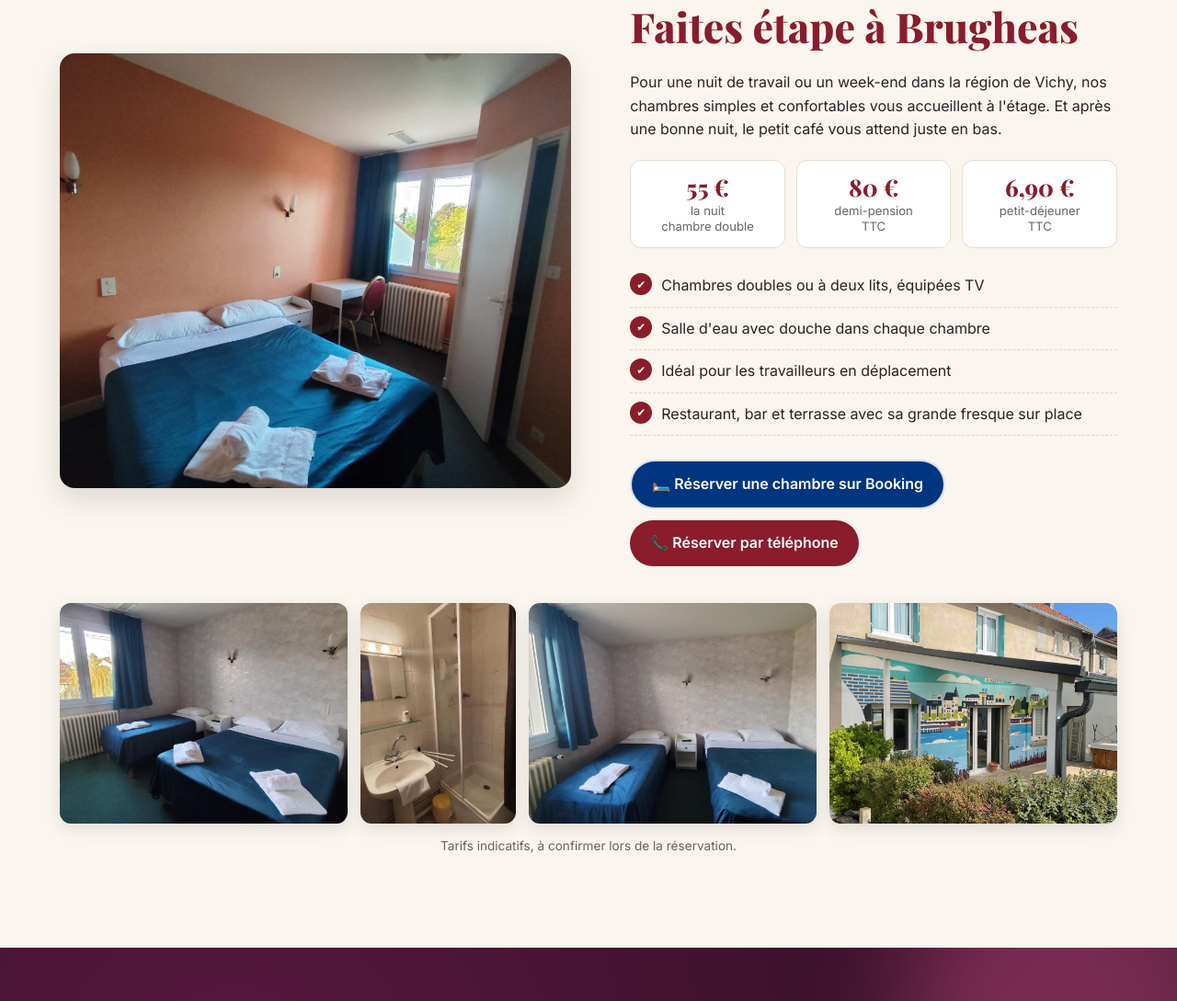
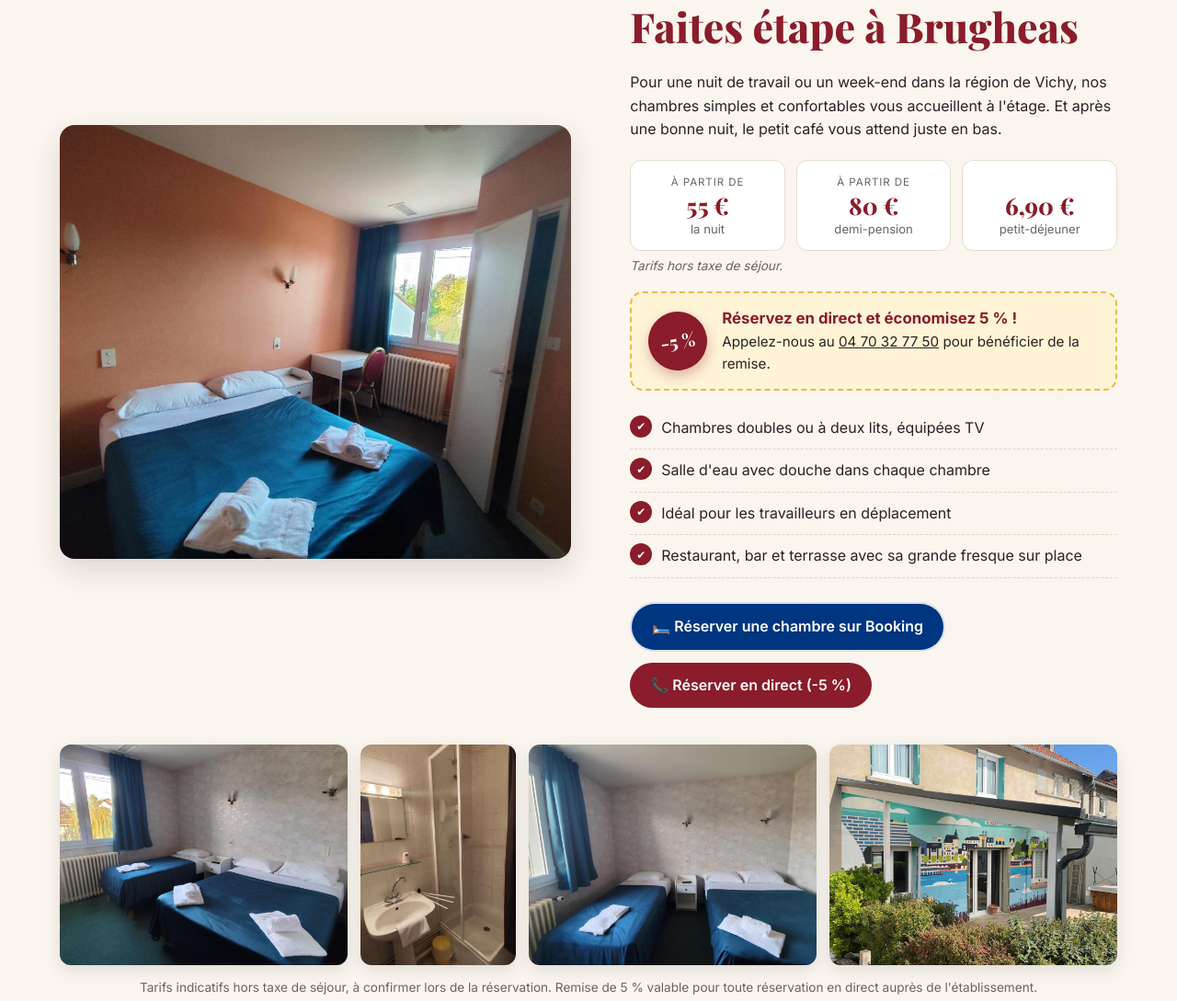
Before and after one commit to hervelombardo693-creator/oree-du-bois, a plain HTML site: page index.html in a window 1280 px wide. Shown: the part 4956-6045 px from the top of the page at 92% size. Drawn offline with nearby package versions, Linux system fonts and the light colour scheme; a web font is replaced by a local one.

Commit message:
Hôtel : tarifs « à partir de », hors taxe de séjour, -5 % en réservation directe
Co-Authored-By: Claude Opus 5.5 <noreply@anthropic.com>

```diff
--- a/index.html
+++ b/index.html
@@ -122,6 +122,12 @@
   .rates div{background:#fff;border:1px solid #e6dccf;border-radius:12px;padding:14px 10px;text-align:center}
   .rates strong{display:block;font-family:"Playfair Display",serif;font-size:1.6rem;color:var(--bordeaux);line-height:1.1}
   .rates span{font-size:.82rem;color:var(--gris);line-height:1.3;display:block;margin-top:4px}
+  .rates small{display:block;font-size:.72rem;text-transform:uppercase;letter-spacing:.08em;color:var(--gris);margin-bottom:2px}
+  .rates-tax{font-size:.85rem;color:var(--gris);margin:6px 0 0;font-style:italic}
+  .direct{display:flex;align-items:center;gap:16px;background:#fff4d6;border:2px dashed var(--or);border-radius:14px;padding:14px 18px;margin:16px 0 4px}
+  .direct-badge{flex:none;width:64px;height:64px;border-radius:50%;background:var(--bordeaux);color:#fff;display:grid;place-items:center;font-family:"Playfair Display",serif;font-weight:800;font-size:1.25rem;transform:rotate(-8deg);box-shadow:0 6px 14px rgba(138,28,43,.3)}
+  .direct p{margin:0;font-size:.95rem}
+  .direct strong{color:var(--bordeaux);font-size:1.05rem}
   .rates-note{font-size:.85rem;color:var(--gris);text-align:center;margin:14px 0 0}
   .gallery{display:grid;grid-template-columns:1.3fr .7fr 1.3fr 1.3fr;gap:14px;margin-top:40px}
   .gallery img{width:100%;height:240px;object-fit:cover;border-radius:12px;box-shadow:0 6px 18px rgba(0,0,0,.1)}
@@ -383,9 +389,14 @@
       <h2>Faites étape à Brugheas</h2>
       <p>Pour une nuit de travail ou un week-end dans la région de Vichy, nos chambres simples et confortables vous accueillent à l'étage. Et après une bonne nuit, le petit café vous attend juste en bas.</p>
       <div class="rates">
-        <div><strong>55 €</strong><span>la nuit<br>chambre double</span></div>
-        <div><strong>80 €</strong><span>demi-pension<br>TTC</span></div>
-        <div><strong>6,90 €</strong><span>petit-déjeuner<br>TTC</span></div>
+        <div><small>à partir de</small><strong>55 €</strong><span>la nuit</span></div>
+        <div><small>à partir de</small><strong>80 €</strong><span>demi-pension</span></div>
+        <div><small>&nbsp;</small><strong>6,90 €</strong><span>petit-déjeuner</span></div>
+      </div>
+      <p class="rates-tax">Tarifs hors taxe de séjour.</p>
+      <div class="direct">
+        <span class="direct-badge">-5 %</span>
+        <p><strong>Réservez en direct et économisez 5&nbsp;%&nbsp;!</strong><br>Appelez-nous au <a href="tel:+33470327750">04 70 32 77 50</a> pour bénéficier de la remise.</p>
       </div>
       <ul class="list">
         <li>Chambres doubles ou à deux lits, équipées TV</li>
@@ -395,7 +406,7 @@
       </ul>
       <div style="display:flex;gap:12px;flex-wrap:wrap">
         <a href="https://www.booking.com/hotel/fr/a-l-39-oree-du-bois.fr.html" class="btn btn-booking" target="_blank" rel="noopener">🛏️ Réserver une chambre sur Booking</a>
-        <a href="tel:+33470327750" class="btn btn-red">📞 Réserver par téléphone</a>
+        <a href="tel:+33470327750" class="btn btn-red">📞 Réserver en direct (-5 %)</a>
       </div>
     </div>
   </div>
@@ -406,7 +417,7 @@
       <img src="images/chambre-twin-2.jpg" alt="Chambre à deux lits avec serviettes posées" loading="lazy" class="zoomable">
       <img src="images/terrasse.jpg" alt="La terrasse arrière avec sa grande fresque colorée de Vichy" loading="lazy" class="zoomable">
     </div>
-    <p class="rates-note">Tarifs indicatifs, à confirmer lors de la réservation.</p>
+    <p class="rates-note">Tarifs indicatifs hors taxe de séjour, à confirmer lors de la réservation. Remise de 5 % valable pour toute réservation en direct auprès de l'établissement.</p>
   </div>
 </section>
 
```
